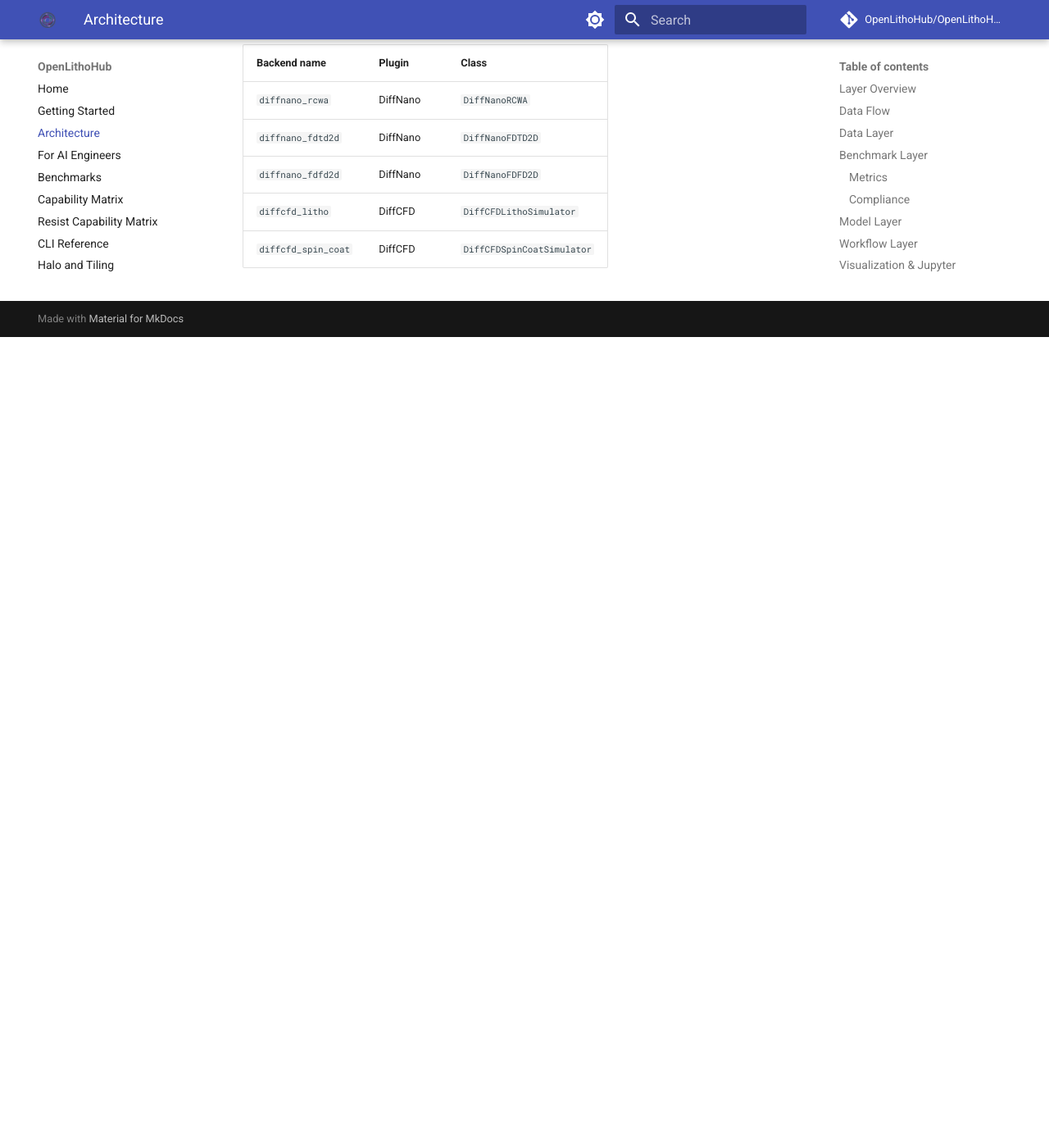
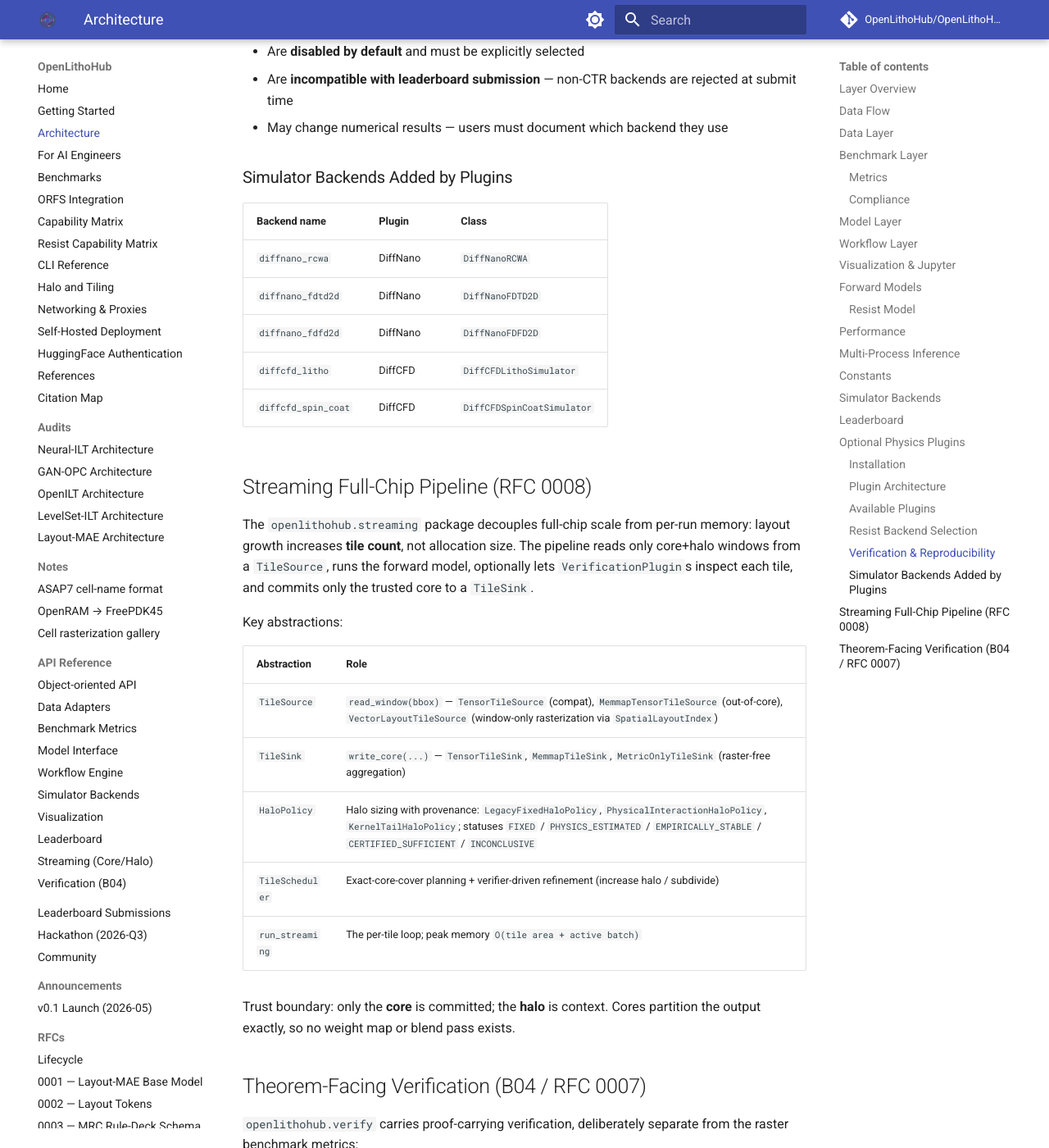
Before and after one commit to OpenLithoHub/OpenLithoHub, an MkDocs documentation site: the page built from docs/architecture.md, in a window 1280 px wide and 1400 px high, scrolled down 10073 px. Shown: the whole window at 82% size. Built offline with MkDocs 1.6.1 and Material for MkDocs 9.7.7, drawn with Linux system fonts in a browser that asks for light colours; comment, search, counter and statistics services are not loaded; before the commit the page ends 10484 px from its top, so only the background shows below that; some of the changed text lies outside the part shown.

Commit message:
docs: sync documentation with code state; English-primary for i18n
- CONTRIBUTING.md: translate the ecosystem/boundary section to English
  (was the only Chinese section); project-structure tree updated to the
  real package layout (api/plugins/streaming/verify/server/simulators/
  synth/inference/hackathon); new Quality Gates table documenting all six
  CI-enforced checks (ruff, mypy strict, shard tests, 80% coverage floor,
  pip-audit + bandit, scancode) plus README parity
- docs/lithography-for-ai-engineers.md: body now English-only; the 12
  per-term Chinese annotations consolidated into a Chinese-English
  glossary table at the end (cross-lingual aid preserved)
- docs/architecture.md: new sections for the streaming core/halo
  pipeline (RFC 0008) and theorem-facing verification (B04 / RFC 0007);
  layer-overview table gains Streaming + Verification rows
- docs/halo-and-tiling.md: workflow halo heuristic cross-linked to the
  streaming HaloPolicy layer and the theorem-facing certified-halo
  contracts (verify.halo), with the PARTIAL status stated plainly
- mkdocs nav: RFC 0007/0008, Migration Notes, Project Status
  (QDM/B04 readiness), Streaming + Verification API pages,
  orfs-integration.md (was orphaned)
- docs/api/streaming.md, docs/api/verification.md: new mkdocstrings
  reference pages for the new packages
- docs/notes/b04-increment14-extracted-closure.tex: B04 Increment 14
  mathematical closure (English LaTeX, SPDX header) — now actually in
  the tree and linked from the readiness scoreboard
- README/README_zh: capability lists gain streaming-pipeline and
  proof-carrying-verification bullets (parity maintained, 17 H2)
- BENCHMARKS.md: document benchmarks/benchmark_streaming.py
- CHANGELOG: Zhihu in Latin script

```diff
--- a/docs/architecture.md
+++ b/docs/architecture.md
@@ -18,6 +18,8 @@
 | **Jupyter** | `openlithohub.jupyter` | IPython display helpers and `%load_ext` magics |
 | **CLI** | `openlithohub.cli` | User-facing commands via Typer |
 | **Leaderboard** | `openlithohub.leaderboard` | SOTA tracking, submission, querying |
+| **Streaming** | `openlithohub.streaming` | RFC 0008: core/halo streaming tiling (`TileSource`/`TileSink`, `HaloPolicy`, `TileScheduler`), verification-plugin API, full-chip pipeline with `O(tile area + active batch)` memory |
+| **Verification** | `openlithohub.verify` | B04 / RFC 0007: proof-carrying certificates (`PASS`/`FAIL`/`INCONCLUSIVE`), certified halo contracts, source-native snapshot/backend interfaces — separate from raster benchmark metrics |
 | **Constants** | `openlithohub._constants` | Single source of truth for optical, resist, EUV 3D-mask, and plugin defaults |
 | **Forward models** | `openlithohub._utils` | Differentiable Hopkins SOCS imaging, resist simulation, morphology, optics I/O |
 
@@ -352,3 +354,48 @@
 | `diffnano_fdfd2d` | DiffNano | `DiffNanoFDFD2D` |
 | `diffcfd_litho` | DiffCFD | `DiffCFDLithoSimulator` |
 | `diffcfd_spin_coat` | DiffCFD | `DiffCFDSpinCoatSimulator` |
+
+## Streaming Full-Chip Pipeline (RFC 0008)
+
+The `openlithohub.streaming` package decouples full-chip scale from
+per-run memory: layout growth increases **tile count**, not allocation
+size. The pipeline reads only core+halo windows from a `TileSource`,
+runs the forward model, optionally lets `VerificationPlugin`s inspect
+each tile, and commits only the trusted core to a `TileSink`.
+
+Key abstractions:
+
+| Abstraction | Role |
+|-------------|------|
+| `TileSource` | `read_window(bbox)` — `TensorTileSource` (compat), `MemmapTensorTileSource` (out-of-core), `VectorLayoutTileSource` (window-only rasterization via `SpatialLayoutIndex`) |
+| `TileSink` | `write_core(...)` — `TensorTileSink`, `MemmapTileSink`, `MetricOnlyTileSink` (raster-free aggregation) |
+| `HaloPolicy` | Halo sizing with provenance: `LegacyFixedHaloPolicy`, `PhysicalInteractionHaloPolicy`, `KernelTailHaloPolicy`; statuses `FIXED` / `PHYSICS_ESTIMATED` / `EMPIRICALLY_STABLE` / `CERTIFIED_SUFFICIENT` / `INCONCLUSIVE` |
+| `TileScheduler` | Exact-core-cover planning + verifier-driven refinement (increase halo / subdivide) |
+| `run_streaming` | The per-tile loop; peak memory `O(tile area + active batch)` |
+
+Trust boundary: only the **core** is committed; the **halo** is context.
+Cores partition the output exactly, so no weight map or blend pass exists.
+
+## Theorem-Facing Verification (B04 / RFC 0007)
+
+`openlithohub.verify` carries proof-carrying verification, deliberately
+separate from the raster benchmark metrics:
+
+- **Certificates** — `PASS` / `FAIL` / `INCONCLUSIVE` with typed
+  dependencies (`ProofLevel`); `PASS` requires a certified chain, `FAIL`
+  requires a certified violation lower bound, everything else is
+  `INCONCLUSIVE`.
+- **Certified halo** — sufficient upper bound
+  `U(h) = Σ w_j (2 A_j T_j(h) + T_j(h)^2)` and necessary
+  unrestricted-binary lower bound `L(h) = max_j w_j (T_j(h)/π)^2` over a
+  frozen SOCS kernel family (`verify.halo`). Only `CERTIFIED_SUFFICIENT`
+  counts as a proof; empirical stability never does.
+- **Coverage contract** — `ALL_COMPONENTS_COVERED` / `PARTIAL_COVER` /
+  `INCONCLUSIVE`; a partial cover can never yield global `PASS`.
+- **Source-native backend** — opt-in `source_native_full` contract over a
+  frozen `SourceSnapshot` (no dynamic top-K spectral branch), with exact
+  dyadic-rational import and outward rounding.
+
+See [RFC 0007](rfcs/0007-qdm-continuous-process-window-verification.md),
+[RFC 0008](rfcs/0008-streaming-verified-tiling-plugin-architecture.md),
+and the [QDM/B04 readiness scoreboard](qdm-readiness.md).
--- a/mkdocs.yml
+++ b/mkdocs.yml
@@ -43,6 +43,7 @@
   - Architecture: architecture.md
   - For AI Engineers: lithography-for-ai-engineers.md
   - Benchmarks: benchmarks.md
+  - ORFS Integration: orfs-integration.md
   - Capability Matrix: capability_matrix.md
   - Resist Capability Matrix: resist_capability_matrix.md
   - CLI Reference: cli-reference.md
@@ -71,6 +72,8 @@
     - Simulator Backends: api/simulators.md
     - Visualization: api/vis.md
     - Leaderboard: api/leaderboard.md
+    - Streaming (Core/Halo): api/streaming.md
+    - Verification (B04): api/verification.md
   - Leaderboard Submissions: leaderboard-submission.md
   - Hackathon (2026-Q3): hackathon.md
   - Community: community.md
@@ -84,6 +87,12 @@
     - "0004 — Multi-GPU Tile Pipeline": rfcs/0004-multi-gpu-tile-pipeline.md
     - "0005 — Process-Node-Aware Tile Halo Sizing": rfcs/0005-process-node-halo-sizing.md
     - "0006 — MCP (Model Context Protocol) Bridge": rfcs/0006-mcp-bridge.md
+    - "0007 — QDM Continuous Process-Window Verification": rfcs/0007-qdm-continuous-process-window-verification.md
+    - "0008 — Streaming Core/Halo Tiling & Verification Plugins": rfcs/0008-streaming-verified-tiling-plugin-architecture.md
+  - Migration Notes:
+    - "0008 — Streaming Core/Halo": migration-notes/0008-streaming-core-halo.md
+  - Project Status:
+    - "QDM / B04 Readiness": qdm-readiness.md
   - Contributing: contributing.md
 
 markdown_extensions:
```
Also changed, not shown: BENCHMARKS.md (+13 -0 lines), CHANGELOG.md (+1 -1 lines), CONTRIBUTING.md (+63 -19 lines), README.md (+2 -0 lines), README_zh.md (+2 -0 lines), docs/api/streaming.md (added, +37 -0 lines), docs/api/verification.md (added, +53 -0 lines), docs/halo-and-tiling.md (+21 -0 lines), docs/lithography-for-ai-engineers.md (+19 -35 lines), docs/qdm-readiness.md (+4 -1 lines), 1 other file.
